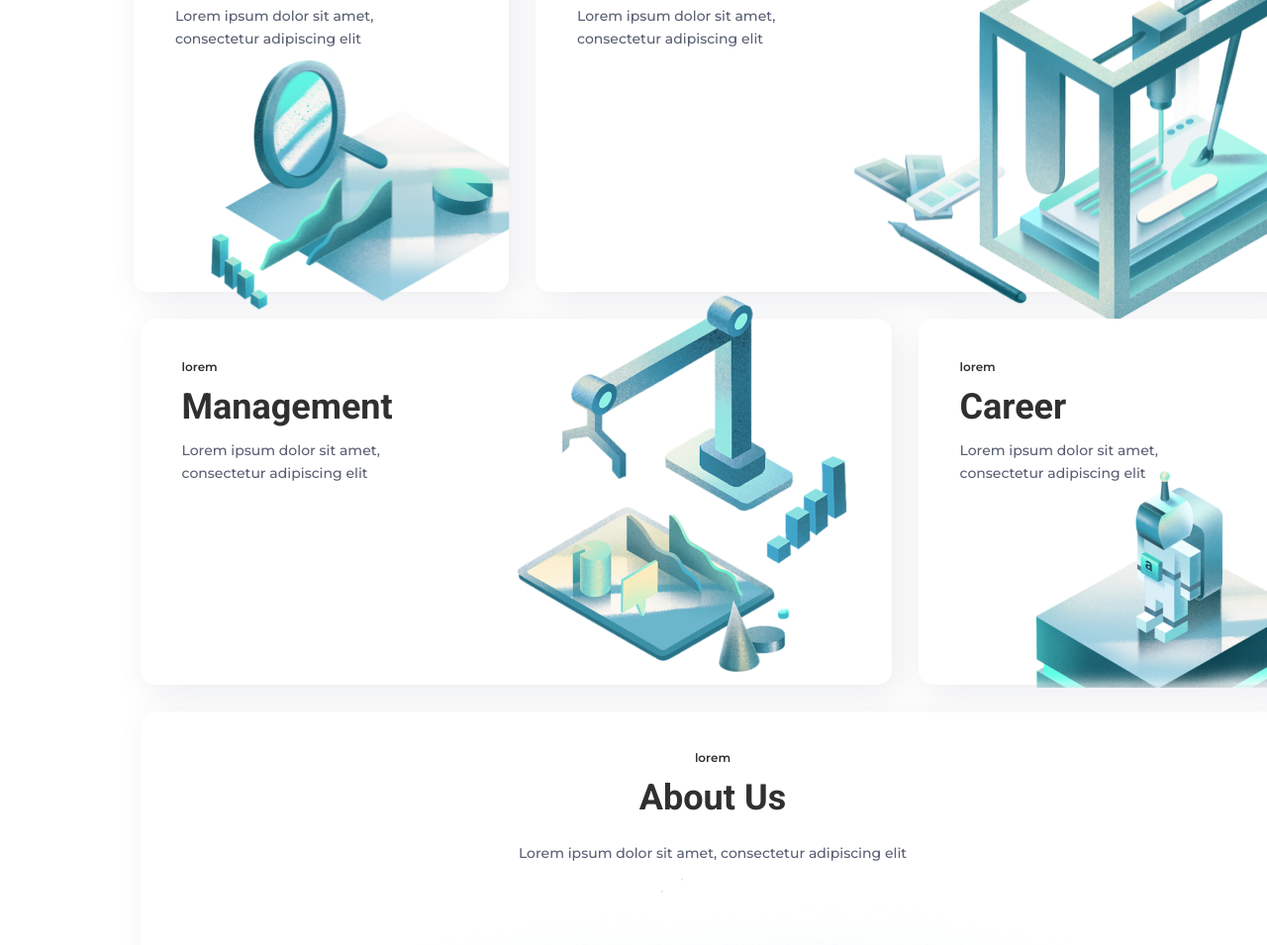
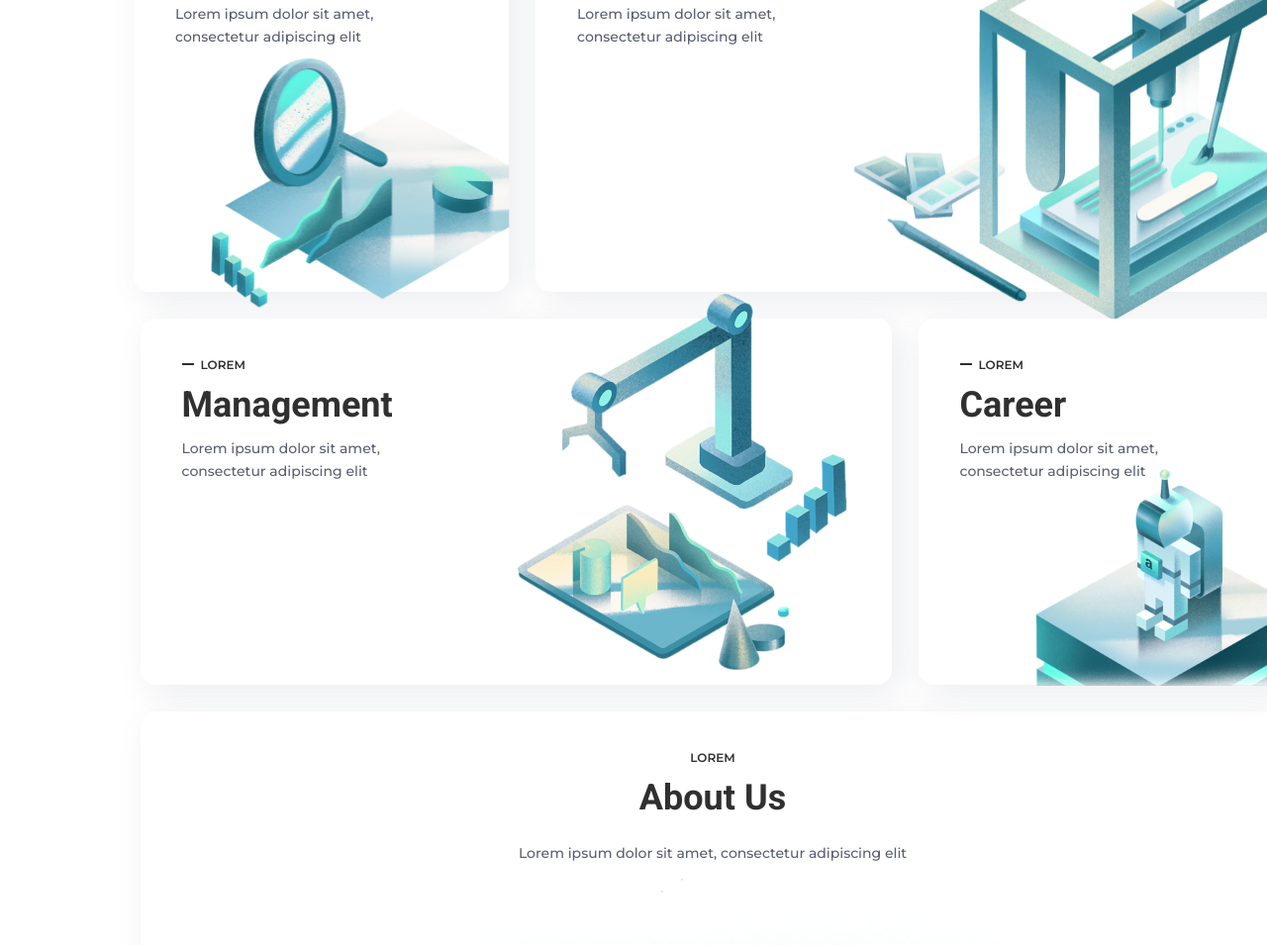
Before and after one commit to Viktor-Pozhydaiev/html-css-trainee, a plain HTML site: page index.html in a window 1280 px wide. Shown: the part 1149-2104 px from the top of the page at 99% size. Drawn offline with nearby package versions, Linux system fonts and the light colour scheme.

Commit message:
вносит поправки в секции скилов

```diff
--- a/sass/layout/_our-skill.scss
+++ b/sass/layout/_our-skill.scss
@@ -463,5 +463,35 @@
         line-height: 1.16;
         color: var(--contact-link-kolor);
     }
+    .our-list-before{
+        display: flex;
+        padding-left: 19px;
+        position: relative;
+        font-family: var(--secondary-font);
+        font-weight: 600;
+        font-size: 12px;
+        line-height: 1.5;
+        color: var(--second-title-color);
+        text-transform: uppercase;
+    }
+    .before-wrapper{
+        display: flex;
+        justify-content: center;
+        padding: 0px;
+    }
+       .before-wrapper::before{
+        display: none;
+    }
+    .our-list-before::before{
+        content: '';
+        position: absolute;
+        width: 12px;
+        left: 0px;
+        height: 0px;
+        top: 7px;
+        background-color: var(--second-title-color);
+        border: 1px solid #303030;
+
+    }
 
 }
```
Also changed, not shown: css/main.css, css/main.min.css, 2 other files.
